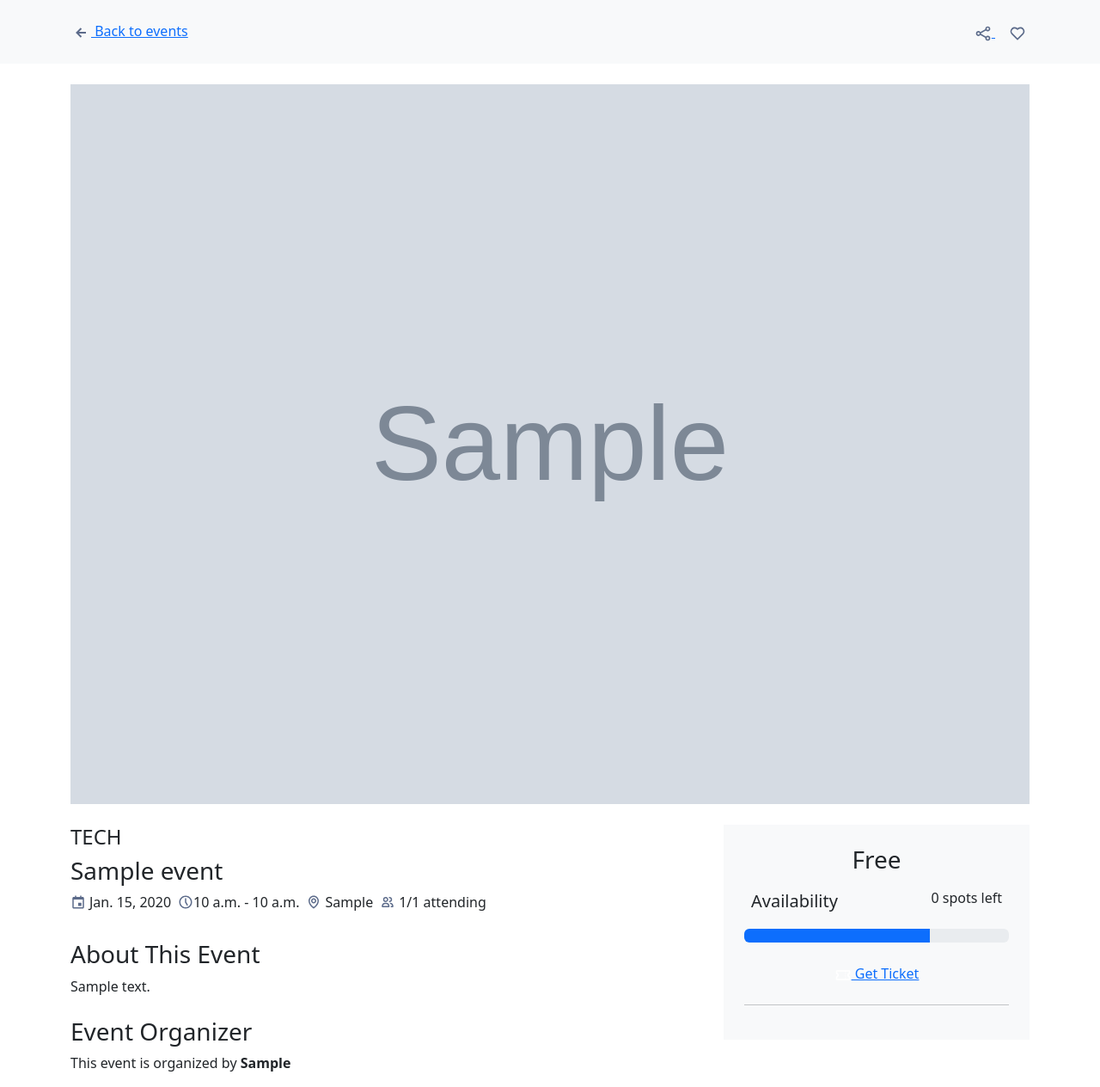
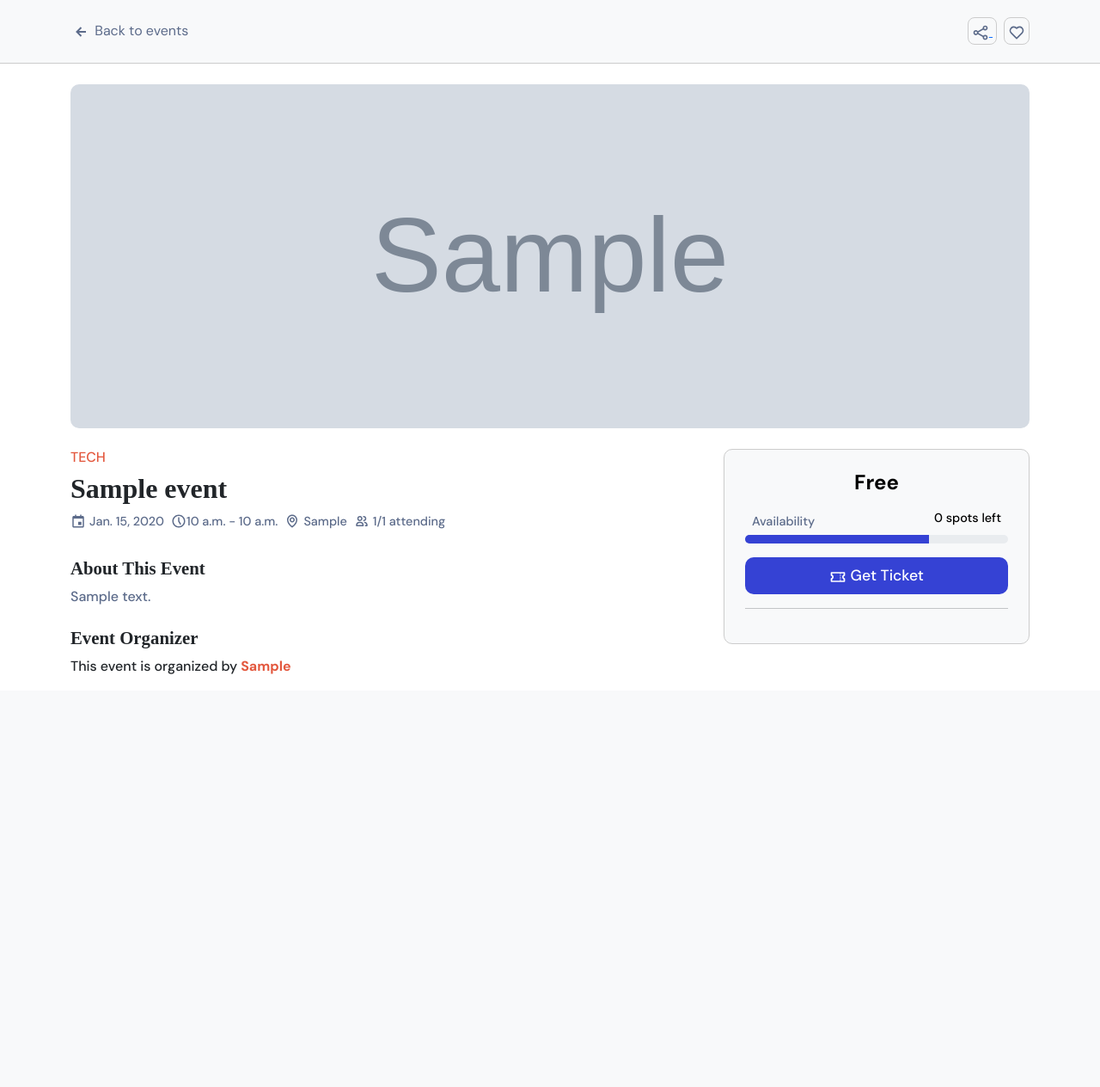
Before and after one commit to CodeOmari/Eventify, a Django app: page /event/1/ in a window 1280 px wide. Shown: the whole page at 86% size. After the commit the page ends 784 px from the top, so only its background shows below. Run offline with Django 5.2, Linux system fonts and the light colour scheme; tables that the repository leaves empty hold one stand-in row (values such as "Sample post"); grey boxes marked "Sample" are stand-in pictures.

Commit message:
add styles for the events templates

```diff
--- /dev/null
+++ b/Eventify/main_app/assets/css/event_details.css
@@ -0,0 +1,92 @@
+@import url('https://fonts.googleapis.com/css2?family=DM+Sans:wght@300;400;500;600;700&family=DM+Serif+Display&display=swap');
+*{
+    margin: 0;
+    padding: 0;
+}
+.top-section{
+    border-bottom: 1px solid #ccc;
+}
+.back-link{
+    text-decoration: none;
+    color: #5c6b8a;
+    font-size: 1rem;
+    font-weight: 400;
+    font-family: "DM Sans", sans-serif;
+}
+.event-btn{
+    border: 1px solid #ccc;
+    border-radius: 8px;
+}
+.event-img{
+    height: 400px;
+    border-radius: 10px;
+    object-fit: cover;
+}
+.event-type{
+    color: #E3583E;
+    font-family: "DM Sans", sans-serif;
+    font-size: 1rem;
+    font-weight: 500;
+}
+.name{
+    font-family: "DM Serif Text", serif;
+    font-size: 2rem;
+    font-weight: 700;
+}
+.event-location, .event-attendance, .evnt-date, .event-time, .slots-name{
+    color: #5c6b8a;
+    font-family: "DM Sans", sans-serif;
+    font-size: 0.9rem;
+    font-weight: 500;
+}
+.section-title{
+    font-family: "DM Serif Text", serif;
+    font-size: 1.3rem;
+    font-weight: 700;
+}
+.event-description{
+    color: #5c6b8a;
+    font-family: "DM Sans", sans-serif;
+    font-size: 1rem;
+    font-weight: 500;
+}
+.event-organizer{
+    font-family: "DM Sans", sans-serif;
+    font-size: 1rem;
+    font-weight: 500;
+}
+.organizer{
+    color: #E3583E;
+}
+.ticket-section{
+    border: 1px solid #ccc;
+    border-radius: 10px;
+}
+.event-price{
+    color: #000;
+    font-family: "DM Sans", sans-serif;
+    font-size: 1.5rem;
+    font-weight: 700;
+}
+.slots-left{
+    color: #000;
+    font-family: "DM Sans", sans-serif;
+    font-size: 0.9rem;
+    font-weight: 500;
+}
+.progress{
+    height: 10px;
+    margin-top: -15px;
+}
+.progress-bar{
+    background-color: #3542D4;
+}
+.ticket-btn{
+    background-color: #3542D4;
+    border-radius: 10px;
+    color: #fff;
+    text-decoration: none;
+    font-family: "DM Sans", sans-serif;
+    font-size: 1.1rem;
+    font-weight: 500;
+}
--- a/Eventify/static/css/events.css
+++ b/Eventify/static/css/events.css
@@ -137,6 +137,10 @@
     font-family: "DM Serif Text", serif;
     font-size: 1rem;
     font-weight: 700;
+    transition: color 0.15s ease;
+}
+.name:hover{
+    color: #3542D4;
 }
 .event-location, .event-attendance, .evnt-date{
     color: #5c6b8a;
```
Also changed, not shown: Eventify/static/css/event_details.css (added, +23 -0 lines).
